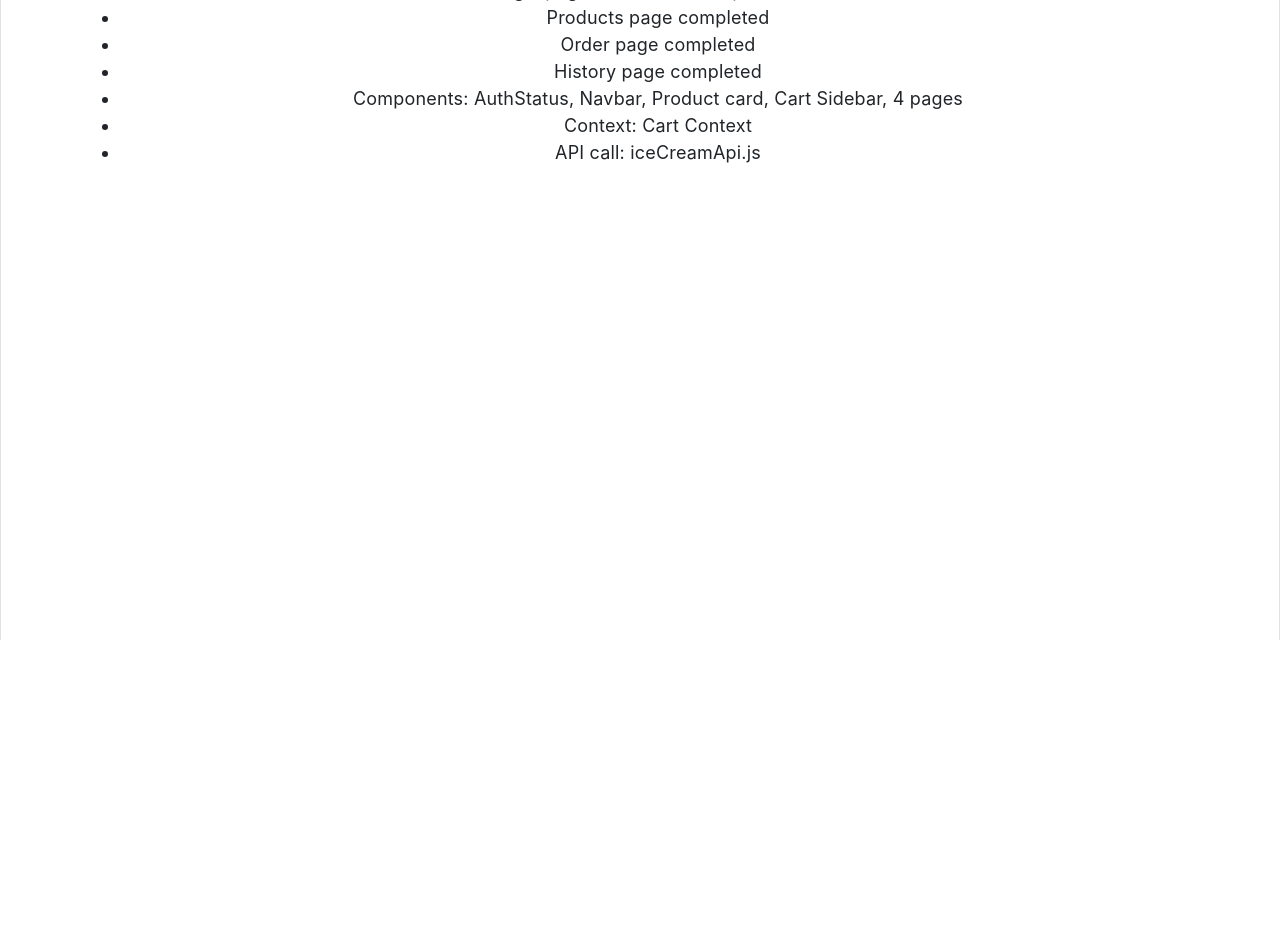
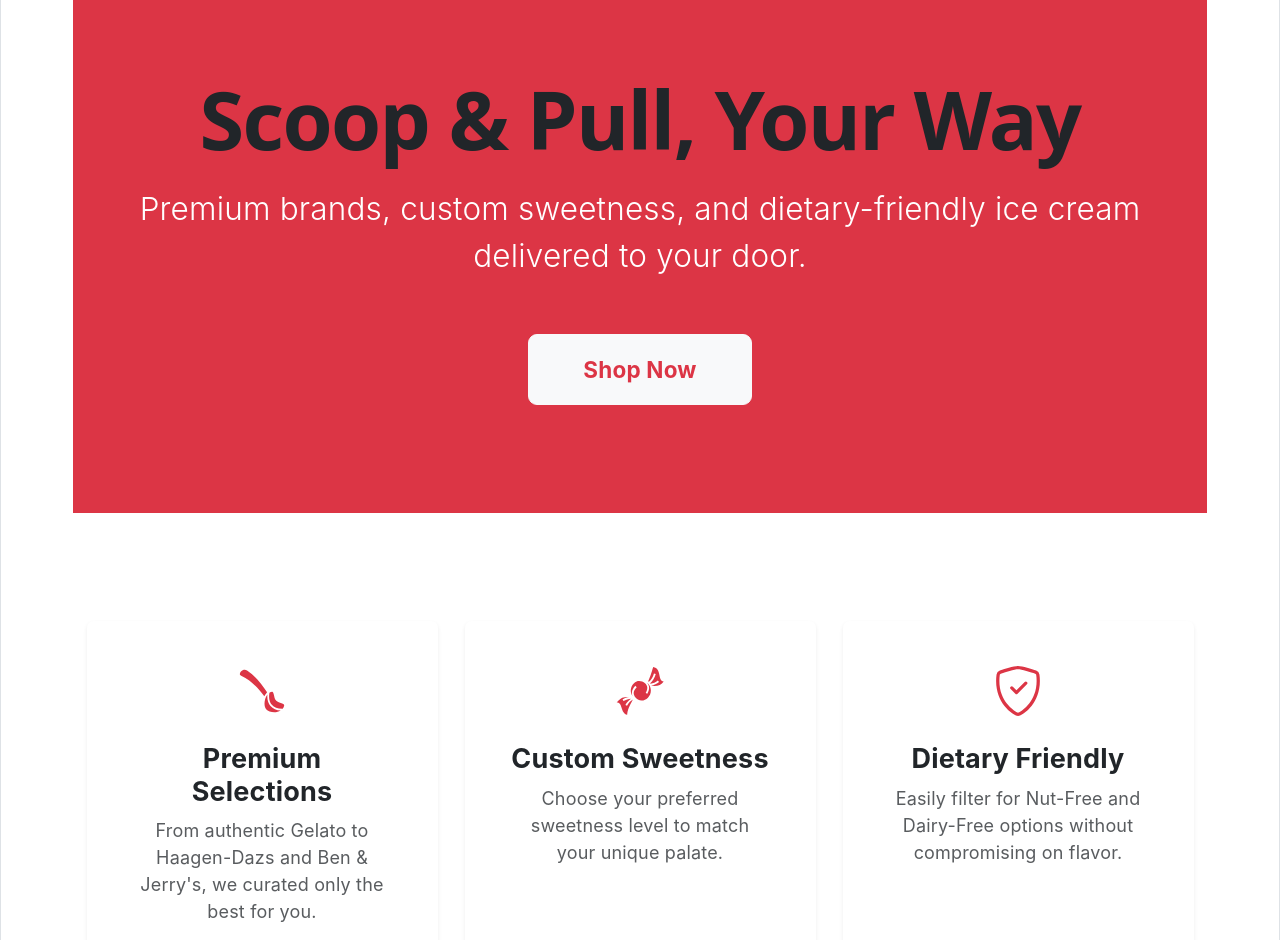
Before and after one commit to CS571-S26/p185, a React (Vite) app: page /#/ in a window 1280 px wide. Shown: the part 160-1100 px from the top of the page. Before the commit the page ends 800 px from the top, so only its background shows below. Built offline with nearby package versions, Linux system fonts and the light colour scheme; no server answers.

Commit message:
Home page update

```diff
--- /dev/null
+++ b/src/components/Hero.jsx
@@ -0,0 +1,24 @@
+import React from 'react';
+import {Container, Button} from 'react-bootstrap';
+import {Link} from 'react-router-dom';
+
+const Hero = () => {
+    return (<div className="hero-section text-white text-center bg-danger py-5 mb-5"
+                 style={{
+                     minHeight: '60vh', display: 'flex', alignItems: 'center'
+                 }}>
+        <Container className="py-5">
+            <h1 className="display-2 fw-bold mb-3">Scoop & Pull, Your Way</h1>
+            <p className="lead mb-5 fs-3">Premium brands, custom sweetness, and dietary-friendly ice cream<br/>
+                delivered to your door.</p>
+            <div className="d-grid gap-3 d-sm-flex justify-content-sm-center">
+                <Button as={Link} to="/products" variant="light" size="lg"
+                        className="px-5 fw-bold text-danger py-3">
+                    Shop Now
+                </Button>
+            </div>
+        </Container>
+    </div>);
+};
+
+export default Hero;
--- /dev/null
+++ b/src/components/HomeFeatures.jsx
@@ -0,0 +1,36 @@
+import React from 'react';
+import {Container, Row, Col, Card} from 'react-bootstrap';
+import {GiIceCreamScoop, GiWrappedSweet} from "react-icons/gi";
+import {BsShieldCheck} from "react-icons/bs";
+
+const HomeFeatures = () => {
+    const features = [{
+        icon: <GiIceCreamScoop size={50}/>,
+        title: "Premium Selections",
+        text: "From authentic Gelato to Haagen-Dazs and Ben & Jerry's, we curated only the best for you."
+    }, {
+        icon: <GiWrappedSweet size={50}/>,
+        title: "Custom Sweetness",
+        text: "Choose your preferred sweetness level to match your unique palate."
+    }, {
+        icon: <BsShieldCheck size={50}/>,
+        title: "Dietary Friendly",
+        text: "Easily filter for Nut-Free and Dairy-Free options without compromising on flavor."
+    }];
+
+    return (<Container className="mb-5 py-5">
+        <Row xs={1} md={3} className="g-4 text-center">
+            {features.map((f, idx) => (<Col key={idx}>
+                <Card className="h-100 shadow-sm border-0 p-4 transition-hover">
+                    <Card.Body>
+                        <div className="text-danger mb-4">{f.icon}</div>
+                        <Card.Title className="fw-bold fs-4">{f.title}</Card.Title>
+                        <Card.Text className="text-muted">{f.text}</Card.Text>
+                    </Card.Body>
+                </Card>
+            </Col>))}
+        </Row>
+    </Container>);jj
+};
+
+export default HomeFeatures;
--- a/src/pages/Home.jsx
+++ b/src/pages/Home.jsx
@@ -1,21 +1,24 @@
-import {Container} from "react-bootstrap";
+import React from 'react';
+import {Container, Button} from 'react-bootstrap';
+import {Link} from 'react-router-dom';
+import Hero from '../components/Hero';
+import HomeFeatures from '../components/HomeFeatures';
 
 const Home = () => {
-    return (<>
-        <Container>
-            <h3>Progress</h3>
-            <ul>
-                <li>Login page with firebase implemented</li>
-                <li>Products page completed</li>
-                <li>Order page completed</li>
-                <li>History page completed</li>
-                <li>Components: AuthStatus, Navbar, Product card, Cart Sidebar, 4 pages</li>
-                <li>Context: Cart Context</li>
-                <li>API call: iceCreamApi.js</li>
-            </ul>
-        </Container>
+    return (<Container fluid className="px-0">
+        <Hero/>
+        <HomeFeatures/>
+        <div className="bg-light py-5 mt-5">
+            <Container className="text-center py-5">
+                <h2 className="fw-bold text-danger">Ready for a Scoop?</h2>
+                <p className="mt-4 lead text-muted mb-5">Join thousands of ice cream lovers and start building your
+                    custom cart today.</p>
+                <Button as={Link} to="/products" variant="danger" size="lg" className="px-5 fw-bold py-3">
+                    Start Browsing
+                </Button>
+            </Container>
+        </div>
+    </Container>);
+};
 
-
-    </>)
-}
 export default Home;
```
